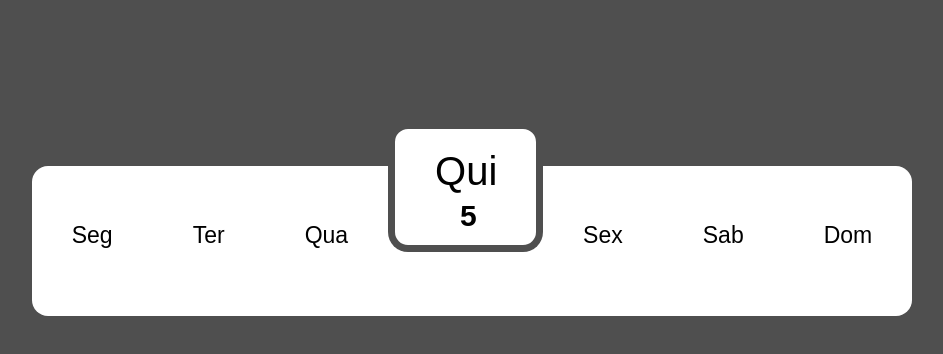
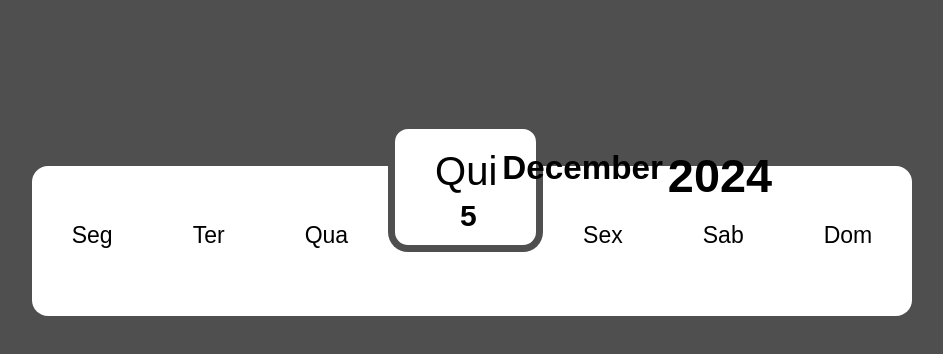
Before and after one commit to henryjbr/calendar-js, a plain HTML site: page index.html in a window 1280 px wide. Shown: the whole page, without its empty margins (168-1111 px from the left). Drawn offline with Linux system fonts and the light colour scheme.

Commit message:
second commit

```diff
--- a/index.css
+++ b/index.css
@@ -47,17 +47,10 @@ body {
     margin-left: 25px;
 }
 
-.week li.actual h5 {
-    font-size: 20px;
+#infs {
     position: absolute;
-    transform: translateY(120px);
-    right: 1480px;
+    top: 35%;
+    left: 50%;
+    transform: translate(-50%, 600%);
+    color: rgba(255, 255, 255, 0.842);
 }
-
-.week li.actual h3 {
-    font-size: 20px;
-    position: absolute;
-    transform: translateY(-50px);
-    right: 1500px;
-    color: rgb(255, 255, 255);
-}
--- a/index.html
+++ b/index.html
@@ -17,5 +17,6 @@
         <li>Sab</li>
         <li>Dom</li>
     </ul>
+    <h1 id="infs"></h1>
 </body>
 </html>
```
